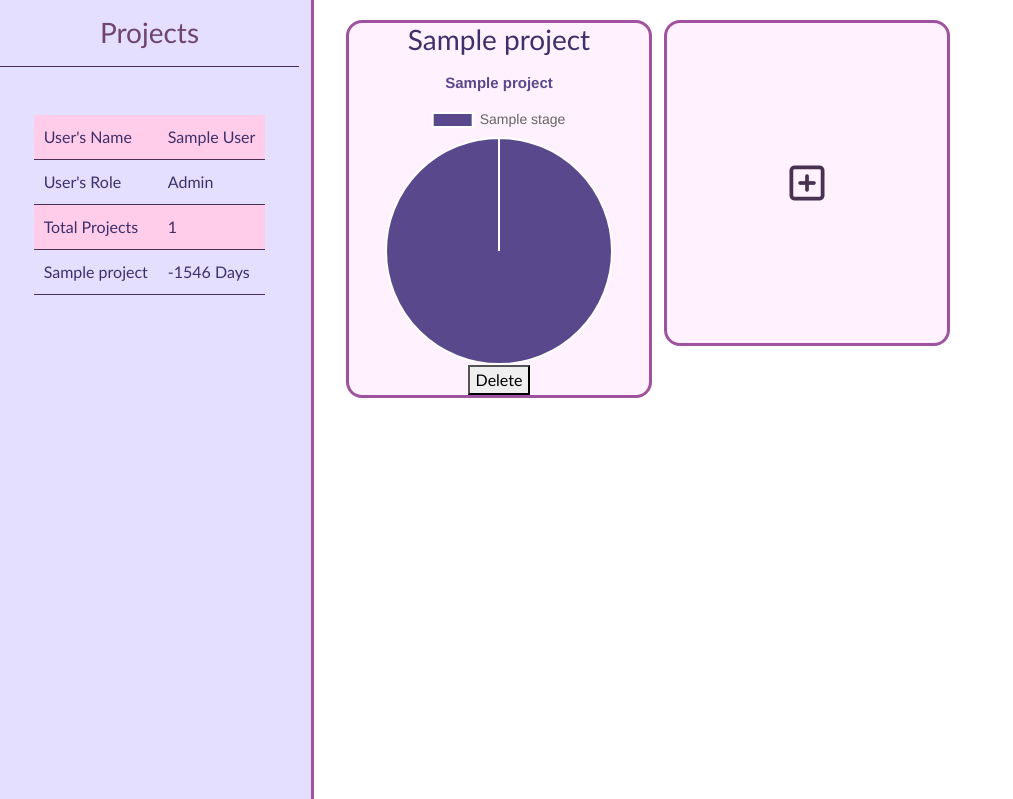
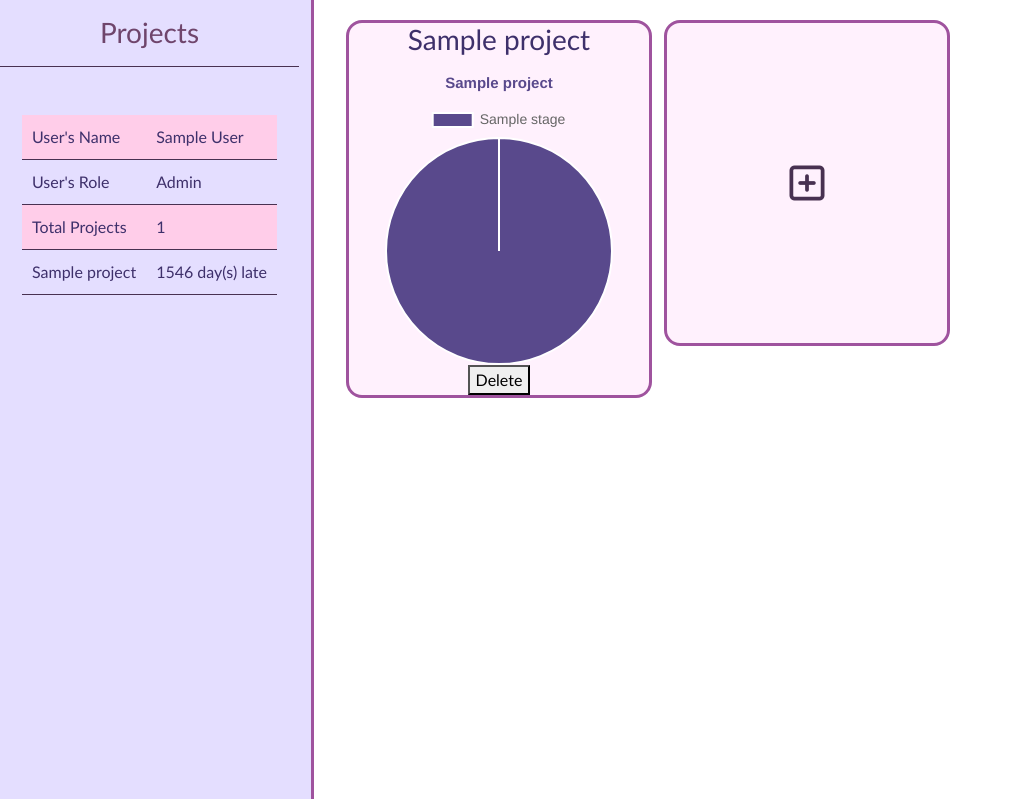
Before and after one commit to Shade1107/FinalKanbanProject, a PHP site: page /add_project_admin.php in a window 1280 px wide. Shown: the part 122-921 px from the top of the page, without its empty margins (0-1013 px from the left). Run offline with PHP 8.4, Linux system fonts and the light colour scheme; the visitor is signed in with stand-in values (Sample User, id 1); tables that the repository leaves empty or names only in its code hold one stand-in row (values such as "Sample post"); grey boxes marked "Sample" are stand-in pictures; some libraries are stand-ins or nearby versions.

Commit message:
change text about due date

```diff
--- a/KanbanBoard/Repositories/ProjectRepository.php
+++ b/KanbanBoard/Repositories/ProjectRepository.php
@@ -188,7 +188,12 @@
             // Get the total days left
             $daysLeft = $interval->format('%r%a');
 
-            return $daysLeft;
+
+            if ($daysLeft < 0) {
+                return abs($daysLeft) . " day(s) late";
+            } else {
+                return $daysLeft . " day(s) left";
+            }
         }
     }
 
--- a/KanbanBoard/pages/add_project_admin.php
+++ b/KanbanBoard/pages/add_project_admin.php
@@ -64,7 +64,7 @@
                   ?>
                     <tr>
                         <td><?= $project->name?></td>
-                        <td><?= $projectRepository->calculateDaysLeft($due_date->due_date)?> Days</td>
+                        <td><?= $projectRepository->calculateDaysLeft($due_date->due_date)?></td>
                     </tr>
                   <?php endforeach; ?>
 
--- a/KanbanBoard/pages/add_project_member.php
+++ b/KanbanBoard/pages/add_project_member.php
@@ -66,7 +66,7 @@
                   ?>
                     <tr>
                         <td><?= $project->name?></td>
-                        <td><?= $projectRepository->calculateDaysLeft($due_date->due_date)?> Days</td>
+                        <td><?= $projectRepository->calculateDaysLeft($due_date->due_date)?></td>
                     </tr>
                   <?php endforeach; ?>
               </table>
```
